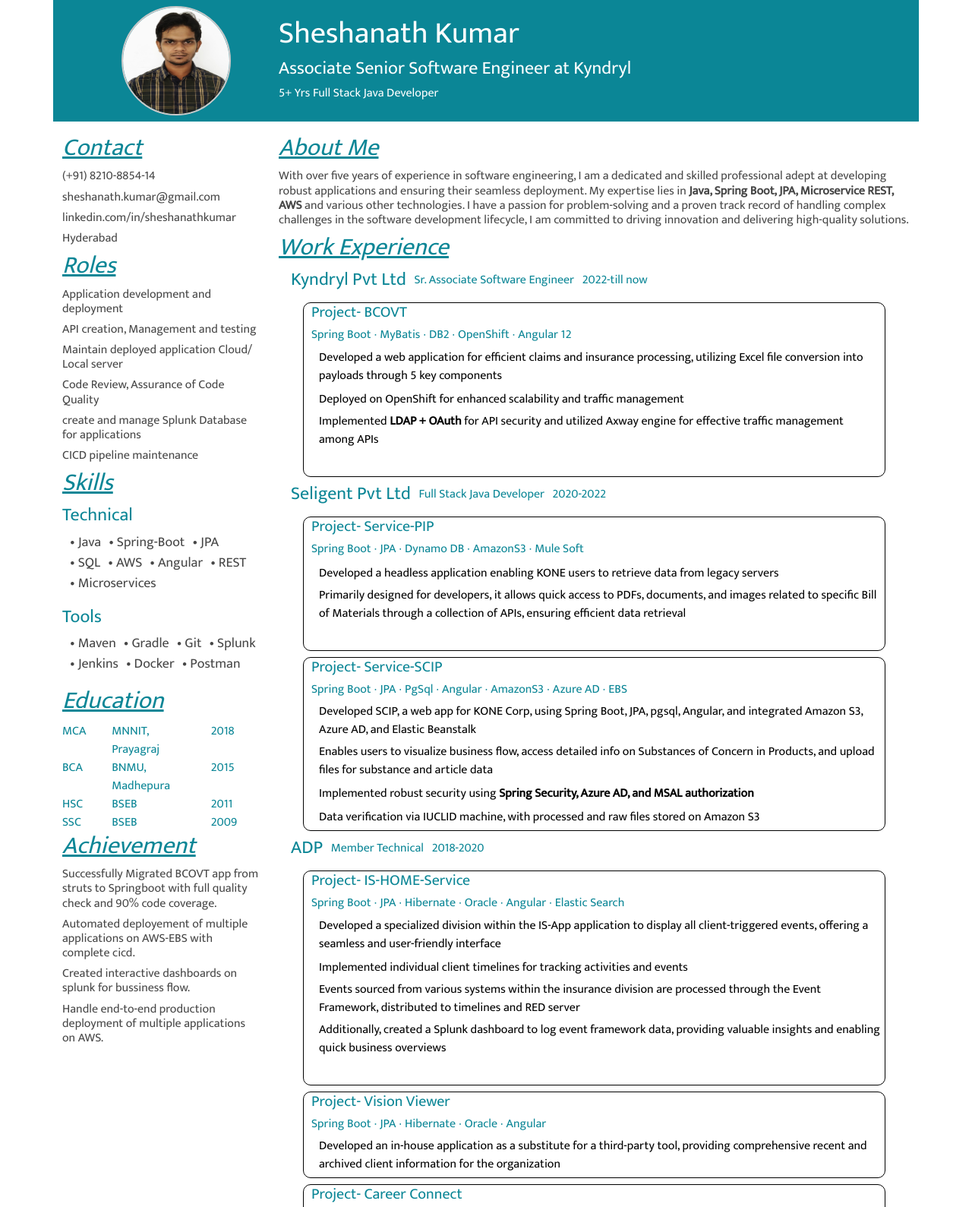
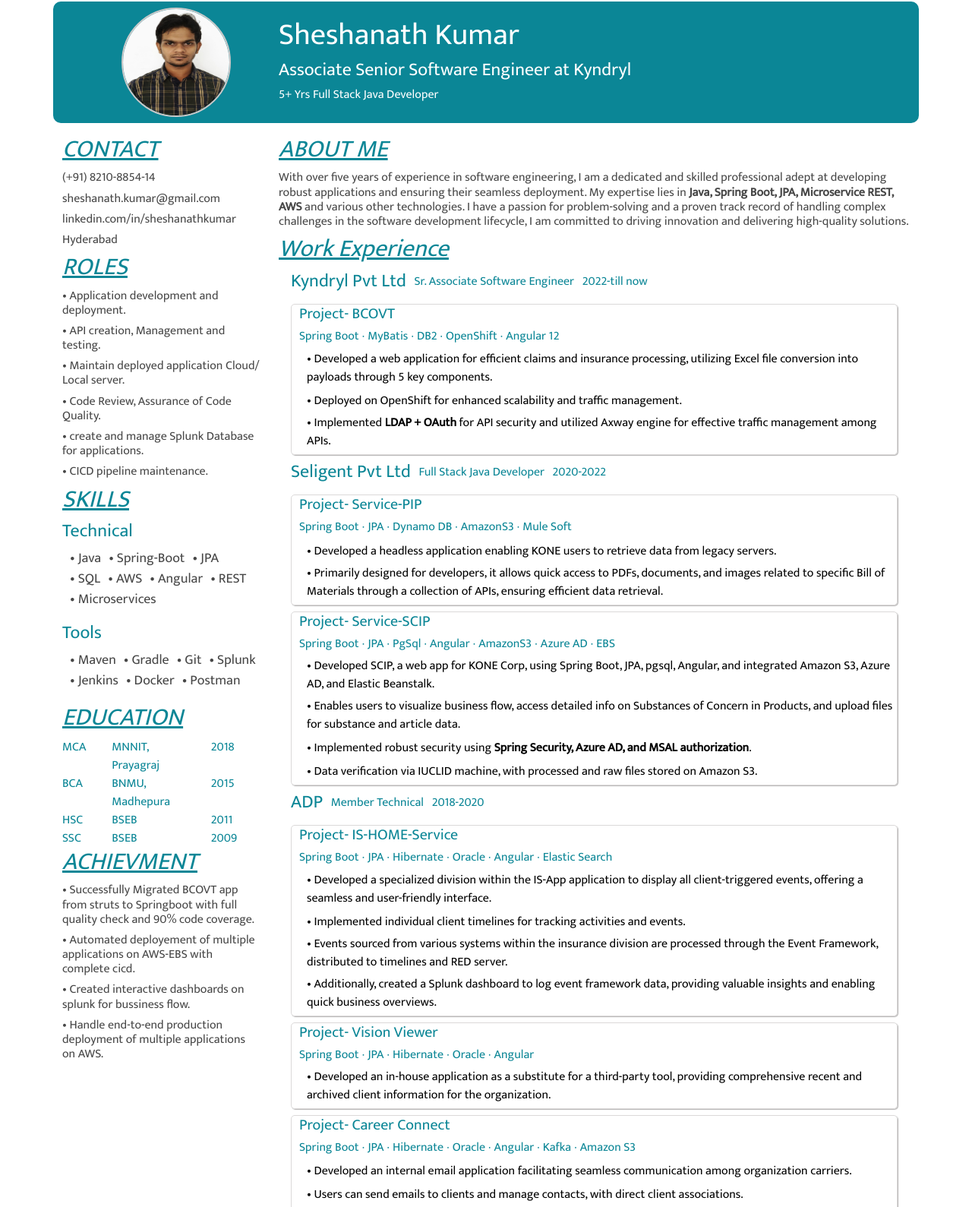
Before and after one commit to sheshanathkumar/portfolio, a plain HTML site: page index.html in a window 1280 px wide. Shown: the top 1589 px of the page at 76% size. Drawn offline with nearby package versions, Linux system fonts and the light colour scheme.

Commit message:
set bullets

```diff
--- a/index.html
+++ b/index.html
@@ -31,7 +31,7 @@
             <div class="col-3 ">
                 <!-- Contact Details -->
                 <div class="heading">
-                    <h2 style="font-style: italic;" class="heading-line">Contact</h2>
+                    <h2 style="font-style: italic;" class="heading-line">CONTACT</h2>
                     <div id="contacts" class="row" style="color: #474747;">
                         <!-- added in script search for myContact.innerHtml -->
                     </div>
@@ -39,7 +39,7 @@
 
                 <!-- Roles Details -->
                 <div class="heading">
-                    <h2 style="font-style: italic;" class="heading-line">Roles</h2>
+                    <h2 style="font-style: italic;" class="heading-line">ROLES</h2>
                     <div class="row" id="roles" style="color: #474747;">
 
                     </div>
@@ -47,7 +47,7 @@
 
                 <!-- Skills Detail -->
                 <div class="heading">
-                    <h2 style="font-style: italic;" class="heading-line">Skills</h2>
+                    <h2 style="font-style: italic;" class="heading-line">SKILLS</h2>
                     <div class="technical">
                         <h4>Technical</h4>
                         <div>
@@ -69,14 +69,14 @@
 
                 <!-- Education Details -->
                 <div class="heading">
-                    <h2 style="font-style: italic;" class="heading-line">Education</h2>
+                    <h2 style="font-style: italic;" class="heading-line">EDUCATION</h2>
                     <div class="row" id="edu-detail" style="font-weight: 500; font-size: medium;">
                         <!-- added in script search for edudetails -->
                     </div>
                 </div>
 
                 <div class="heading">
-                    <h2 style="font-style: italic;" class="heading-line">Achievement</h2>
+                    <h2 style="font-style: italic;" class="heading-line">ACHIEVMENT</h2>
                     <div class="row" style="color: #474747;" id="achieve">
                     </div>
                 </div>
@@ -87,7 +87,7 @@
 
             <div class="col">
                 <div class="heading">
-                    <h2 style="font-style: italic;" class="heading-line">About Me</h2>
+                    <h2 style="font-style: italic;" class="heading-line">ABOUT ME</h2>
 
                     <div id="about-me" style="color: #474747;">
                     </div>
--- a/script.js
+++ b/script.js
@@ -51,7 +51,7 @@ const aboutMe = async () => {
     getAboutMeId.appendChild(h);
 
     myContact.innerHTML =
-    `
+        `
     <h6> ${phone} </h6>
     <h6> ${email} </h6>
     <h6> ${linkedIn} </h6>
@@ -64,14 +64,14 @@ const aboutMe = async () => {
                 <h6>${baseline}</h6>
     `
 
-    let myRoles = roles.map( (x) => {
-        return `<h6> ${x}</h6>`
-    } ).join("");
+    let myRoles = roles.map((x) => {
+        return `<h6><span>&#8226;</span> ${x}.</h6>`
+    }).join("");
     roleId.innerHTML = myRoles;
 
-    let myAchieve = achievement.map( (x) => {
-        return `<h6>${x}</h6>`
-    } ).join("");
+    let myAchieve = achievement.map((x) => {
+        return `<h6><span>&#8226;</span> ${x}</h6>`
+    }).join("");
     achieveId.innerHTML = myAchieve;
 
 
@@ -89,20 +89,22 @@ const exp = async () => {
 
             const { name, techStack, description } = obj;
             const desc = description.split(".");
-            let descObj = desc.map( (obj) => {
+            let descObj = desc.map((obj) => {
 
-                return `
+
+                return  ( obj.length !== 0) ? `
                     <ul class="list-desc">
                         <li >
-                            ${obj}
+                        <span>&#8226;</span> ${obj.trim()}.
                          </li>
                     </ul>
                 `
+                : ""
 
             }).join("");
 
             return `
-            <div class="p-desc mx-3 my-2">
+            <div class="p-desc my-2">
                 <h5> Project- ${name} </h5>
                 <h6> ${techStack} </h6>
 
@@ -116,7 +118,7 @@ const exp = async () => {
             <div class="mx-3 c-profile">
 
                 <div>
-                    <h4> ${company} &nbsp; </h4>
+                    <h4 > ${company} &nbsp; </h4>
                 </div>
                 <div style="width: 60%; margin-top: 5px;">
                     <h6>
@@ -137,11 +139,11 @@ exp();
 
 
 // fetch education details
-const educations = async() => {
+const educations = async () => {
     const myEdu = await fetchJson("./asset/education.json");
-    let eduObj = myEdu.map( (obj) => {
+    let eduObj = myEdu.map((obj) => {
 
-        const{course, from, year} = obj;
+        const { course, from, year } = obj;
 
         return `
         <div class="row"  style="font-weight: 500; font-size: medium;">
@@ -155,7 +157,7 @@ const educations = async() => {
             ${year}
         </div></div>
         `
-    } ).join("");
+    }).join("");
     eduDetails.innerHTML = eduObj;
 }
 
--- a/style.css
+++ b/style.css
@@ -4,9 +4,6 @@
 
 body {
     font-family: 'Mukta', sans-serif;
-    /* font-family: 'Noto Sans', sans-serif; */
-    /*font-family: 'Poppins', sans-serif;
-    font-family: 'Roboto', sans-serif; */
 }
 
 .gen-border {
@@ -20,6 +17,8 @@ body {
     display: flex;
     align-items: center;
     justify-content: center;
+    border-radius: 10px;
+    margin-top: 2px;
 }
 
 .font-heading {
@@ -54,9 +53,14 @@ li {
 }
 
 .p-desc {
-    border: 1px solid black;
-    border-radius: 10px;
+    border: 1px solid #dbd9d9;
+    border-radius: 5px;
     padding-left: 10px;
+    box-shadow: 1px 1px 1px #b5b4b4;
+}
+
+.p-desc:hover{
+    box-shadow: none;
 }
 
 .table-header {
```
